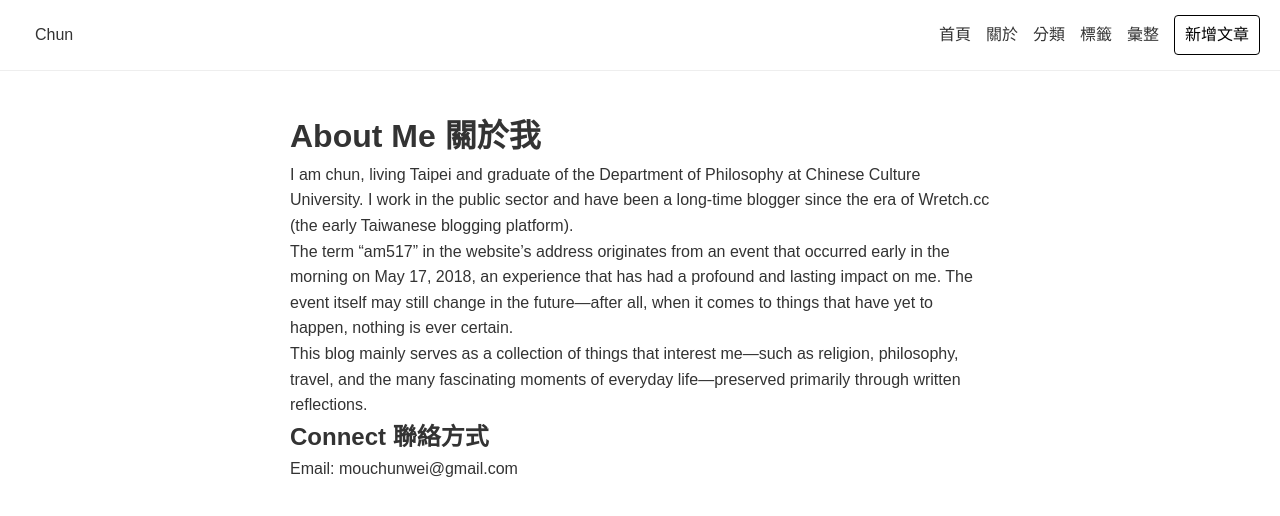
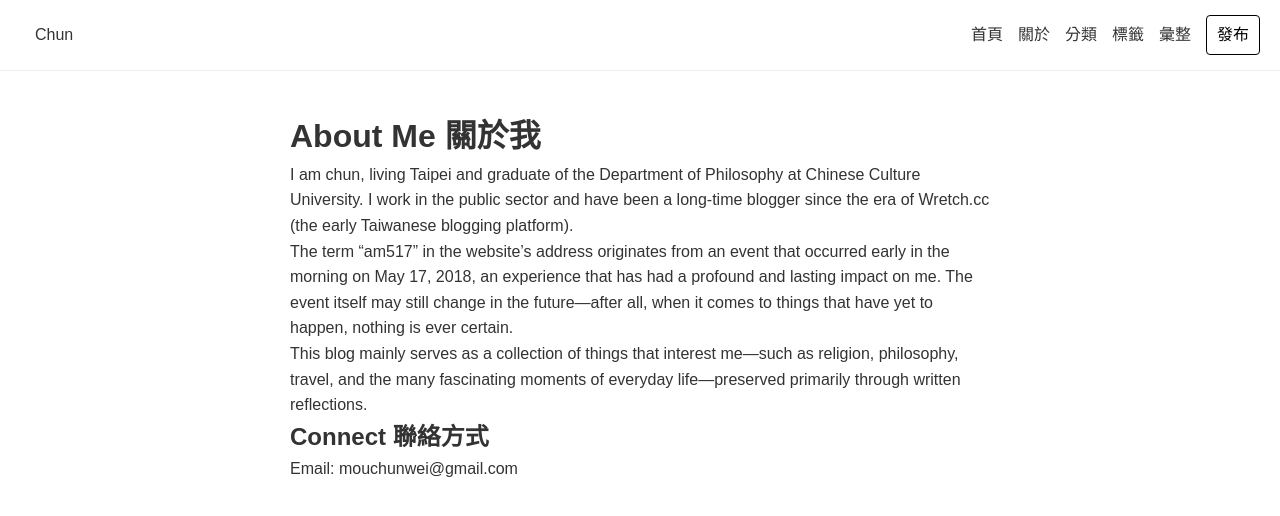
Before and after one commit to chunslifestyle/chunslifestyle.github.io, a Jekyll site: the page built from about.md, in a window 1280 px wide. Shown: the top 516 px of the page. Built offline with Jekyll 4.4.1, drawn with Linux system fonts in a browser that asks for light colours.

Commit message:
Update default.html

```diff
--- a/_layouts/default.html
+++ b/_layouts/default.html
@@ -29,7 +29,7 @@
   <a href="categories/index.html">分類</a>
   <a href="tags/index.html">標籤</a>
   <a href="archives.html">彙整</a>
-  <a href="new-post.html" style="padding:6px 10px; background:#fff; color:#000; text-decoration:none; border-radius:4px; border:1px solid #000;">新增文章</a>
+  <a href="new-post.html" style="padding:6px 10px; background:#fff; color:#000; text-decoration:none; border-radius:4px; border:1px solid #000;">發布</a>
   </div>
 </div>
 <div class="container">{{ content }}</div>
```
